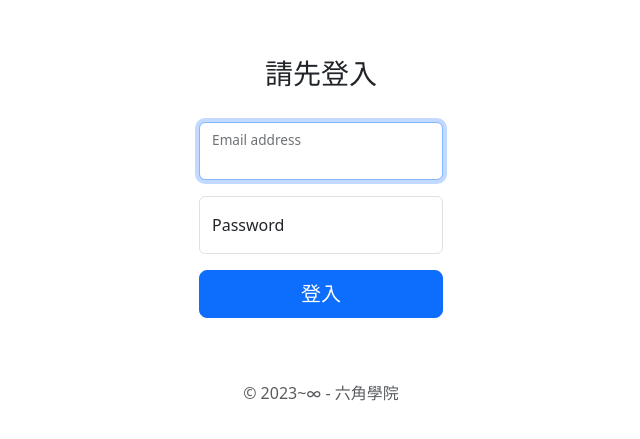
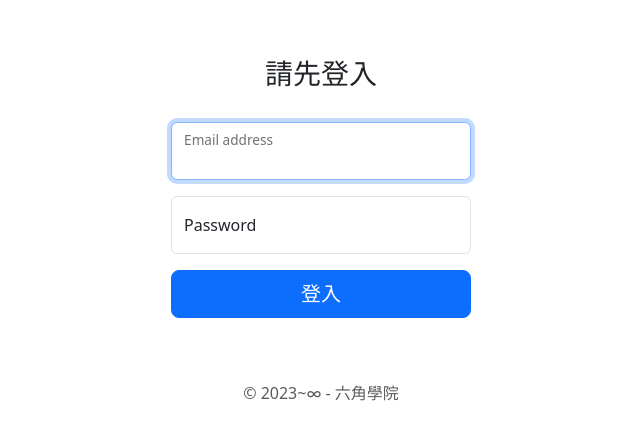
Before and after one commit to xiu43317/hex-homework-week6, a Vue app: page /#/login in a window 1280 px wide. Shown: the part 161-600 px from the top of the page, without its empty margins (319-959 px from the left). Built offline with nearby package versions, Linux system fonts and the light colour scheme; what @vee-validate/i18n, vue-loading-overlay would draw is missing.

Commit message:
修正登入頁樣式跑版

```diff
--- a/src/views/AdminDashBoard.vue
+++ b/src/views/AdminDashBoard.vue
@@ -1,6 +1,6 @@
 <template>
 <div>
-  <div class="h1 text-center">這是後台介面</div>
+  <div class="h1 text-center mt-5">這是後台介面</div>
   <div class="text-center">
     <router-link to="/">回到前台</router-link> |
     <router-link to="/admin/products">後台產品列表</router-link> |
--- a/src/views/HomeView.vue
+++ b/src/views/HomeView.vue
@@ -1,4 +1,7 @@
 <template>
 <div class="h4 text-center">首頁</div>
 </template>
-<script></script>
+<script>
+export default {
+}
+</script>
--- a/src/views/UserLayout.vue
+++ b/src/views/UserLayout.vue
@@ -1,5 +1,5 @@
 <template>
-<h1 class="text-center mb-5">你現在在前台頁面</h1>
+<h1 class="text-center mb-5 mt-5">你現在在前台頁面</h1>
 <div class="text-center mb-5">
     <router-link to="/">首頁</router-link> |
     <router-link to="/products">前台產品列表</router-link> |
@@ -8,3 +8,7 @@
 </div>
 <router-view></router-view>
 </template>
+<script>
+export default {
+}
+</script>
--- a/src/views/UserLogin.vue
+++ b/src/views/UserLogin.vue
@@ -1,8 +1,8 @@
 <template>
-  <div class="container">
-    <div class="row justify-content-center">
+  <div class="row align-items-center vh-100">
+    <div class="text-center">
       <h1 class="h3 mb-3 font-weight-normal">請先登入</h1>
-      <div class="col-8">
+      <div>
         <form class="form-signin" @submit.prevent="login">
           <div class="form-floating mb-3">
             <input
@@ -36,23 +36,11 @@
           </button>
         </form>
       </div>
+      <p class="mt-5 mb-3 text-muted">&copy; 2023~∞ - 六角學院</p>
     </div>
-    <p class="mt-5 mb-3 text-muted">&copy; 2023~∞ - 六角學院</p>
   </div>
 </template>
 <style>
-html,
-body {
-  height: 100%;
-  text-align: center;
-}
-
-body {
-  display: flex;
-  align-items: center;
-  justify-content: center;
-}
-
 .form-signin {
   width: 100%;
   max-width: 330px;
```
